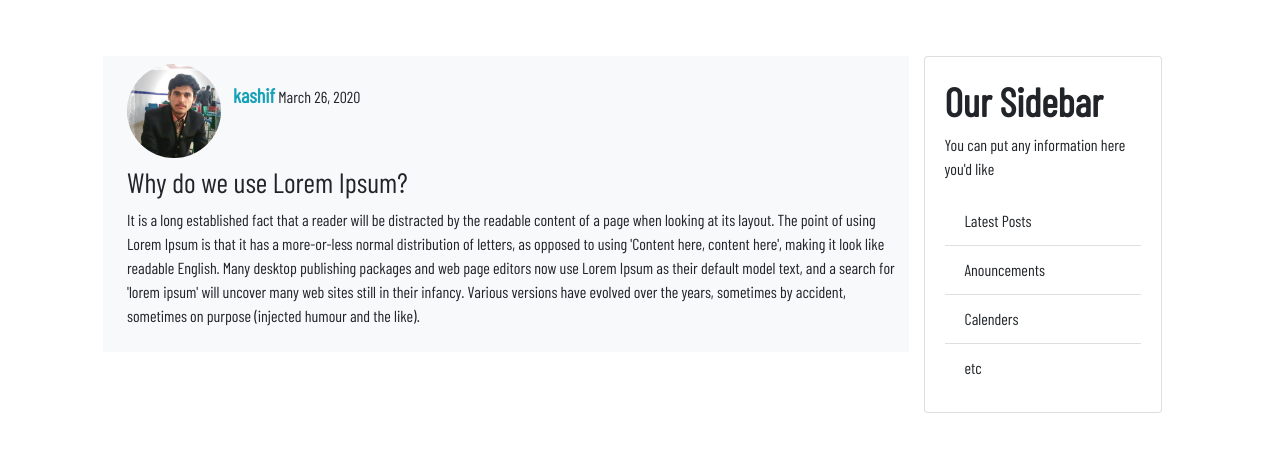
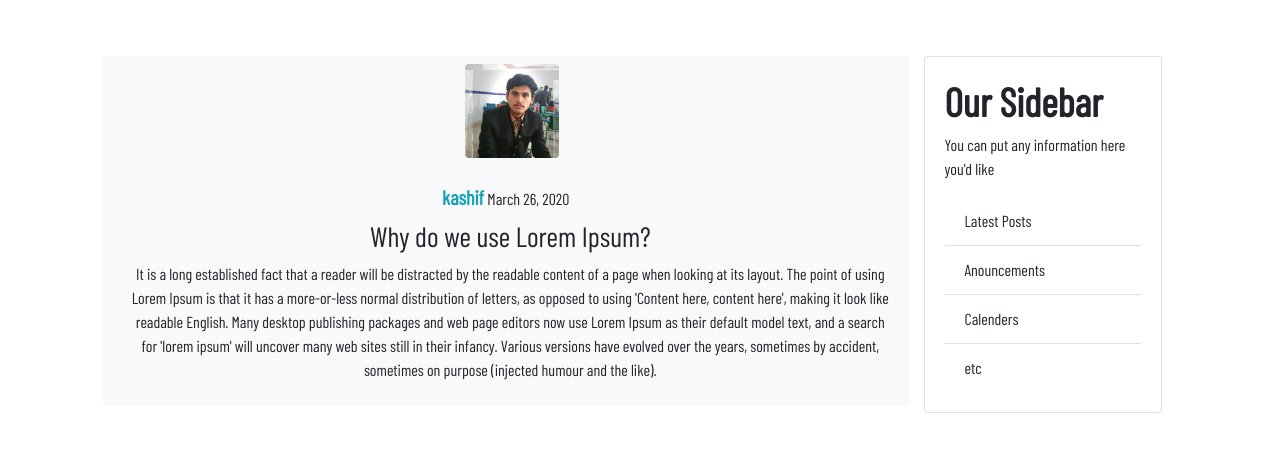
Before and after one commit to Kashif1Naqvi/Blog-Django, a Django app: page /post/6/ in a window 1280 px wide. Shown: the part 56-508 px from the top of the page. Run offline with Django 3.2, Linux system fonts and the light colour scheme; data comes from the database, SQL or seed files in the repository; both versions use the stored data as it was after the commit; some libraries are stand-ins or nearby versions.

Commit message:
create post logic added

```diff
--- a/blog/models.py
+++ b/blog/models.py
@@ -1,6 +1,7 @@
 from django.db import models
 from django.utils import timezone
 from django.contrib.auth.models import User
+from django.urls import reverse
 """
   In this senario User with post make one to many relationship
   one user do many posts,But post have only one user
@@ -16,3 +17,6 @@ class Post(models.Model):
     author      = models.ForeignKey(User,on_delete=models.CASCADE)
     def __str__(self):
       return self.title
+
+    def get_absolute_url(self):
+        return reverse("post-detail",kwargs={'pk':self.pk})
--- a/blog/templates/blog/home.html
+++ b/blog/templates/blog/home.html
@@ -11,7 +11,7 @@
       </div>
 
       <div class=" pb-2 pt-2 col-12 col-sm-8 col-md-8 col-lg-8">
-        <a class="text-info text-lg" href="{% url 'post-detail' post.id %}">{{ post.title }}</a>
+        <h1><a class="text-info text-lg" href="{% url 'post-detail' post.id %}">{{ post.title }}</a></h1>
         <p>{{post.content}}</p>
       </div>
     </div>
--- a/blog/templates/blog/post_detail.html
+++ b/blog/templates/blog/post_detail.html
@@ -1,15 +1,17 @@
 {% extends 'blog/base.html' %}
 {% block content %}
-    <div class="bg-light mt-3 row" >
+  <div class="bg-light mt-3 row text-center" >
+    <div class="col-12" >
       <div class="ml-4 mt-2" >
-          <img src="{{object.author.profile.image.url }}" alt="" class="img-fluid rounded-circle" width="94" height="66">
+        <img src="{{object.author.profile.image.url }}" alt="" class="img-fluid rounded" width="94" height="66">
       </div>
       <div class="mt-4">
         <strong class="text-info " >{{ object.author }}</strong>  {{ object.date_posted|date:'F d, Y' }}
       </div>
-      <div class="pl-4 pb-2 pt-2">
-        <h3>{{ object.title }}</h3>
-        <p>{{ object.content }} </p>
-      </div>
     </div>
+    <div class="col-12 pl-4 pb-2 pt-2">
+      <h3>{{ object.title }}</h3>
+      <p>{{ object.content }} </p>
+    </div>
+  </div>
 {% endblock content %}
--- a/blog/urls.py
+++ b/blog/urls.py
@@ -1,9 +1,14 @@
 from django.urls import  path
-from .views import PostListView,PostDetailView
+from .views import (
+ PostListView
+,PostDetailView
+,PostCreateView
+)
 from . import views
 
 urlpatterns = [
     path('',PostListView.as_view(), name="blog-home"),
     path('post/<int:pk>/',PostDetailView.as_view(), name="post-detail"),
+    path('post/new/',PostCreateView.as_view(), name="post-create"),
     path('about/', views.about ,name="blog-about"),
 ]
--- a/blog/views.py
+++ b/blog/views.py
@@ -1,7 +1,8 @@
 from django.shortcuts import render
 from django.http import HttpResponse
-from django.views.generic import ListView,DetailView
+from django.views.generic import ListView,DetailView,CreateView
 from .models import Post
+
 # Create your views here.
 
 def home(request):
@@ -23,3 +24,11 @@ class PostListView(ListView):
 
 class PostDetailView(DetailView):
     model = Post
+
+class PostCreateView(CreateView):
+    model = Post
+    fields = ['title','content']
+
+    def form_valid(self,form):
+        form.instance.author = self.request.user
+        return super().form_valid(form)
```
Also changed, not shown: blog/templates/blog/post_form.html (added, +14 -0 lines), db.sqlite3.
